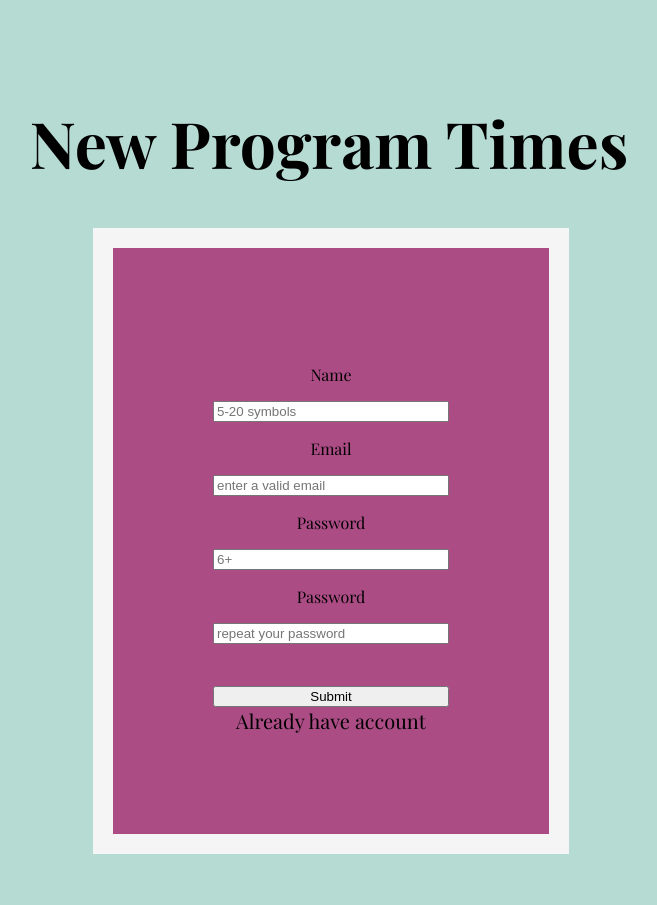
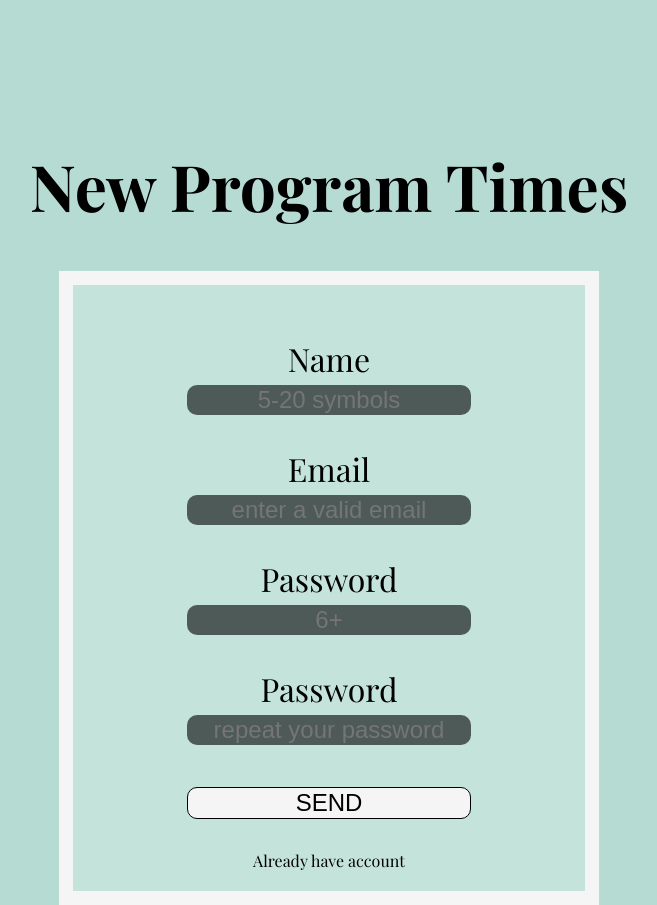
Before and after one commit to PorisulkiP/Learning-flask, a Flask app: page / in a window 1280 px wide. Shown: the whole page, without its empty margins (261-918 px from the left). Before the commit the page ends 854 px from the top, so only its background shows below. Run offline with Flask 2, Linux system fonts and the light colour scheme.

Commit message:
last para

```diff
--- a/app.py
+++ b/app.py
@@ -7,12 +7,11 @@ from models import (add_user, check_user, add_task, get_user_tasks,
 
 
 app = Flask(__name__)
-app.secret_key = 'LALALALGAGAGAAG'
+app.secret_key = 'themostsecretkeyinthealluniversecreatedbymeonthelessonwithpks22'
 
 @app.errorhandler(404)
 def error_404(error):
     return render_template('404.html')
-
 
 
 @app.route('/', methods=['GET', 'POST'])
@@ -74,4 +73,4 @@ def change_tasks(task_id):
     flash(f"Status of {task_id} was changed")
     return redirect(url_for('user_page', name=session['username']))
 
-app.run(debug=True) #app.run('0.0.0.0','3000')
+app.run(debug=True)
--- a/static/style.css
+++ b/static/style.css
@@ -17,22 +17,67 @@ h1 {
   font-size: 4rem;
 }
 
-form{
-  text-align: center;
+br{
+  margin-top: 20px;
+}
+
+form {
   display: flex;
   flex-direction: column;
-  width: 20%;
-  border: 20px solid whitesmoke;
-  padding: 100px;
-  margin-top: 10px;
-  margin: 0 30%;
-  background-color: rgba(170, 57, 123, 0.876);
+  width: 40%;
+  margin: 0 auto;
+  border: 14px solid whitesmoke;
+  padding: 20px;
+  background-color: rgba(255, 255, 255, 0.204);
 }
 
-form a{
-  font-size: 20px;
-  cursor: pointer;
+form * {
+  text-align: center;
+}
+
+form a {
   display: block;
   text-decoration: none;
   color: black;
+  margin-top: 10px;
 }
+
+form p {
+  font-size: 2rem;
+  margin-bottom: 5px;
+}
+
+form input {
+  color: whitesmoke;
+  font-size: 1.5rem;
+  background: rgba(0, 0, 0, 0.6);
+  border: 0;
+  width: 60%;
+  margin: 0 auto;
+  border-radius: 10px;
+}
+
+form input[type="submit"] {
+  color: initial;
+  background-color: whitesmoke;
+  border: 1px solid;
+  text-transform: uppercase;
+  cursor: pointer;
+}
+
+form input[type="submit"]:hover {
+  transform: scale(1.01);
+  filter: drop-shadow(2px 1px);
+}
+
+body {
+  display: flex;
+  flex-direction: column;
+  justify-content: center;
+}
+
+p#login_error, a#error_a{
+  text-align: center;
+  color: white;
+  margin-bottom: 15px;
+}
--- a/templates/index.html
+++ b/templates/index.html
@@ -43,7 +43,8 @@
     >
     <br>
     <br>
-    <input type="submit">
+    <input type="submit" value="Send">
+    <br>
     <a href={{ url_for('login') }}>Already have account</a>
 </form>
 
```
Also changed, not shown: static/user.css (added, +56 -0 lines), templates/login.html (+6 -8 lines), templates/user.html (+23 -7 lines).
